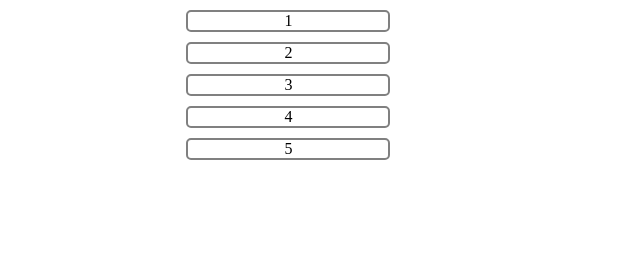
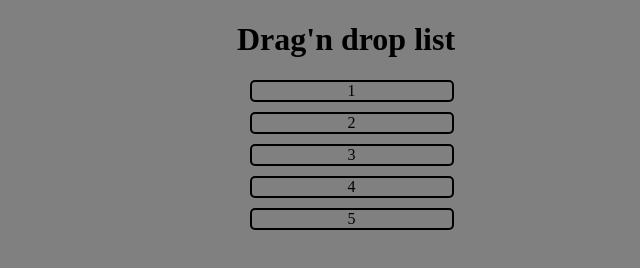
Before and after one commit to ashwanig3/js_core, a plain HTML site: page drag'n drop/index.html in a window 1280 px wide. Shown: the whole page, without its empty margins (294-934 px from the left). Drawn offline with Linux system fonts and the light colour scheme.

Commit message:
style in drag'n drop list

```diff
--- a/drag'n drop/assets/drag.js
+++ b/drag'n drop/assets/drag.js
@@ -11,8 +11,6 @@ items.forEach(item => {
 
 function dragStart (e) {
   dragValue = this;
-  console.log(dragValue);
-  // e.dataTransfer.setData('text/plain' , e.target.id);
   e.dataTransfer.dropEffect = "copy";
 }
 
--- a/drag'n drop/assets/main.css
+++ b/drag'n drop/assets/main.css
@@ -1,10 +1,17 @@
+body {
+	background-color: grey;
+}
+
 #items-list {
 	margin: 0 auto;
-	width: 30%;
+	width: 20%;
+}
+h1{
+	text-align: center;
 }
 li {
   list-style:none;
-  border: 2px solid grey;
+  border: 2px solid black;
   width:200px;
   text-align:center;
   cursor: pointer;
--- a/drag'n drop/index.html
+++ b/drag'n drop/index.html
@@ -5,6 +5,7 @@
 	<link rel="stylesheet" type="text/css" href="assets/main.css">
 </head>
 <body>
+	<h1>Drag'n drop list </h1>
 	<ul id="items-list">
   <li>1</li>
   <li>2</li>
@@ -13,6 +14,7 @@
   <li>5</li>
 </ul>
 
+
 <script type="text/javascript" src="assets/drag.js"></script>
 
 </body>
```
